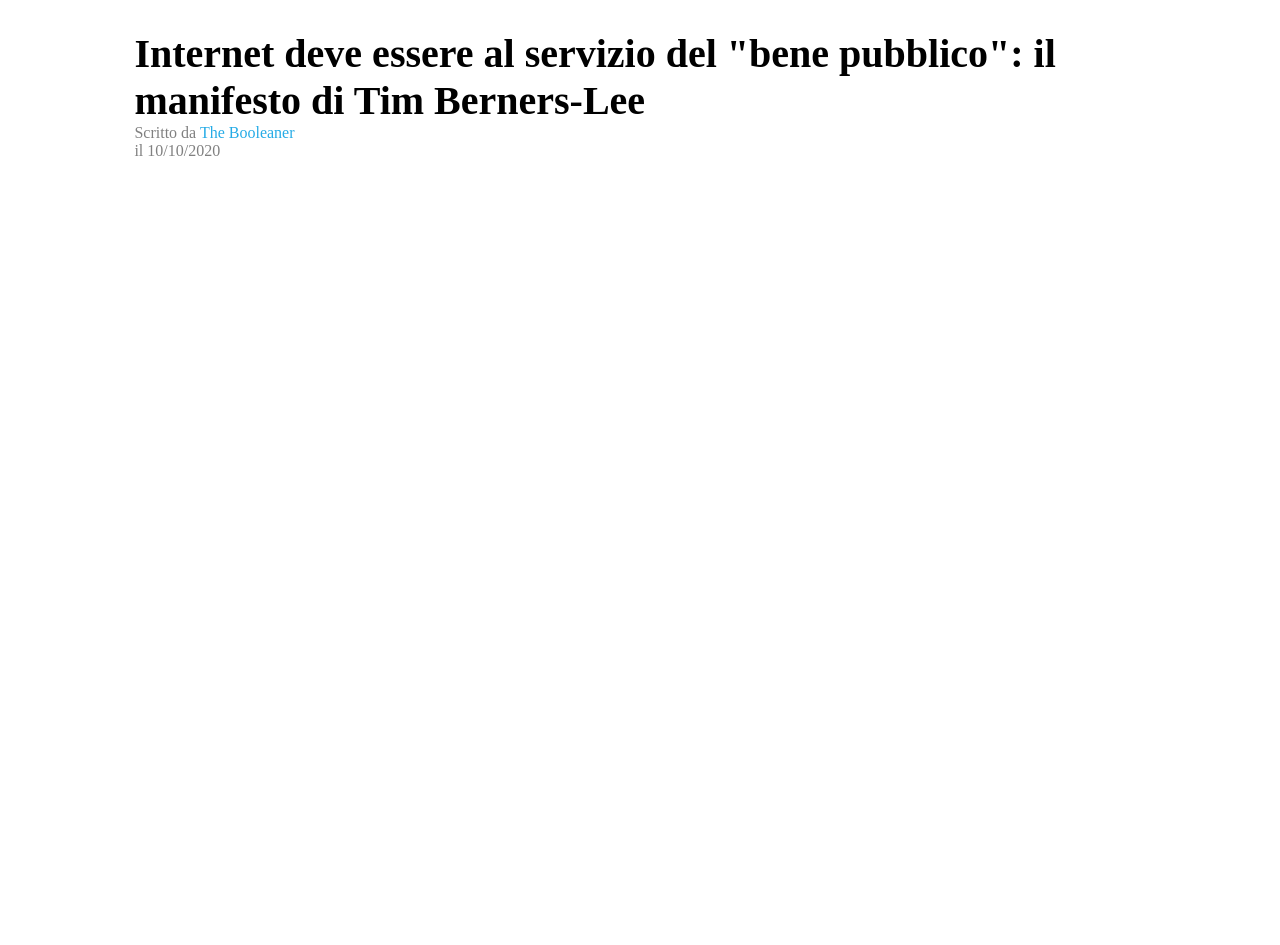
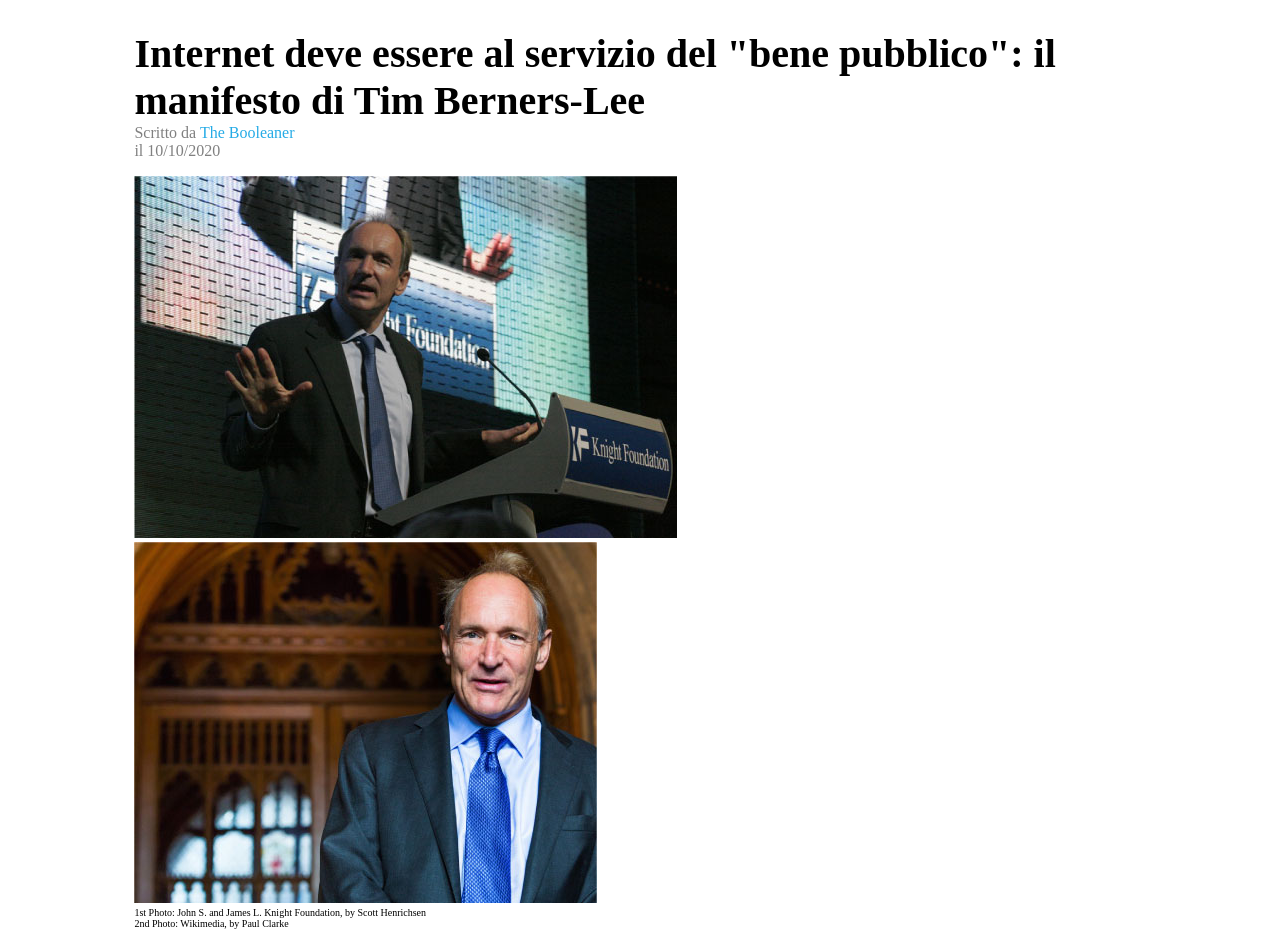
Before and after one commit to MarcoBagnasco/html-css-booleaner, a website: page index.html in a window 1280 px wide. Shown: the part 111-1056 px from the top of the page. Before the commit the page ends 800 px from the top, so only its background shows below. Drawn offline with Linux system fonts and the light colour scheme.

Commit message:
add images sect

```diff
--- a/css/style.css
+++ b/css/style.css
@@ -17,10 +17,17 @@
   width:80%;
   margin: auto;
 }
-
 h1{
   font-size: 40px;
   margin-bottom: 0;
+}
+
+/* IMAGES SECT.*/
+figure{
+  margin-left:0;
+}
+figcaption{
+  font-size: 10px;
 }
 
 /* TEXT COLORS */
--- a/index.html
+++ b/index.html
@@ -25,6 +25,16 @@
           <div class="gray-text">il 10/10/2020</div>
         </section>
 
+        <!-- IMAGES SECT.-->
+        <section>
+          <figure>
+            <img src="./img/tim-1.jpg" alt="tim speaking">
+            <img src="./img/tim-2.jpg" alt="tim smiling">
+            <figcaption>1st Photo: John S. and James L. Knight Foundation, by Scott Henrichsen</figcaption>
+            <figcaption>2nd Photo: Wikimedia, by Paul Clarke</figcaption>
+          </figure>
+        </section>
+
 
       </main>
     </div>
```
